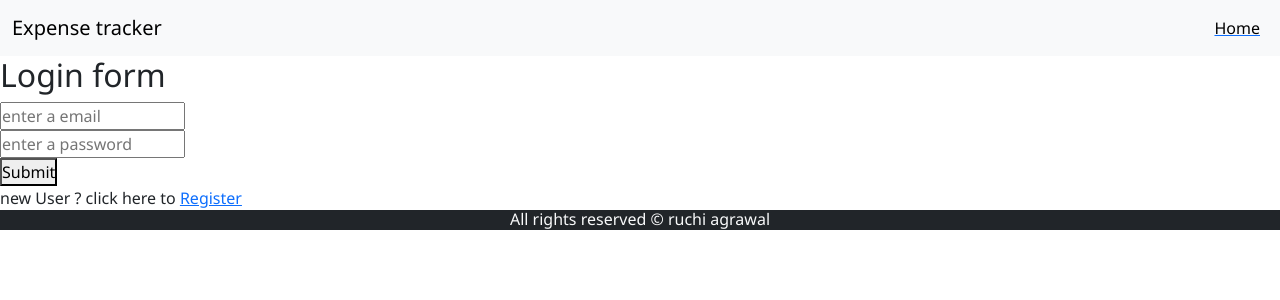
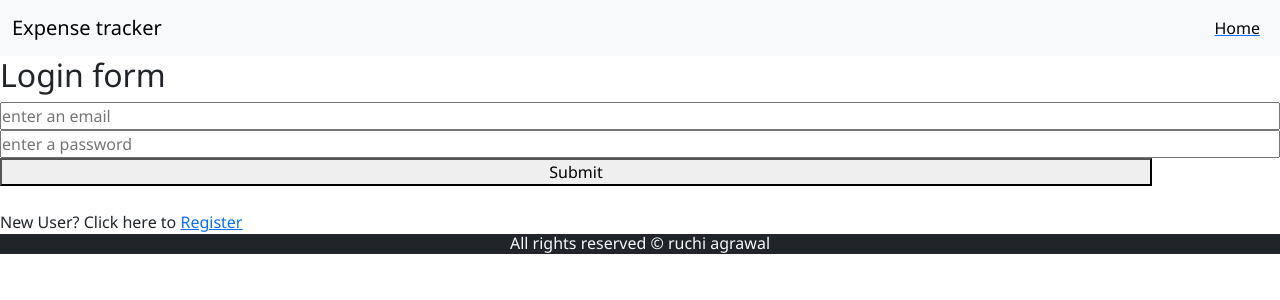
Before and after one commit to RuchiAgrawal9186/Expense-Tracker, a React (Create React App) app in the folder expense-tracker/: page /login in a window 1280 px wide. Shown: the top 300 px of the page. Built offline with nearby package versions, Linux system fonts and the light colour scheme.

Commit message:
private route functionality is done

```diff
--- a/expense-tracker/src/pages/Login.jsx
+++ b/expense-tracker/src/pages/Login.jsx
@@ -1,25 +1,73 @@
-import React from 'react'
-import { Link } from 'react-router-dom'
+import React, { useEffect, useState } from 'react';
+import { Link, useNavigate } from 'react-router-dom';
+import { url } from "../url.js";
+import axios from "axios";
+import Spinner from '../components/Spinner.jsx';
 
 const Login = () => {
+  const [email, setemail] = useState("");
+  const [password, setpassword] = useState("");
+
+  const [loading,setloading]=useState(false)
+
+  const navigate = useNavigate();
+
+  useEffect(() => {
+    const user = localStorage.getItem("user");
+    if (user) {
+      navigate("/");
+    }
+  }, []);
+
+  const handleSubmit = async (e) => {
+    e.preventDefault();
+
+    const obj = {
+      email,
+      password
+    };
+
+    try {
+      setloading(true)
+      const response = await axios.post(`${url}/users/login`, obj);
+      const data = response.data;
+      console.log(data);
+      console.log("login done");
+      localStorage.setItem("user", JSON.stringify({ ...data.user, password: "" }));
+      navigate("/");
+      setloading(false)
+    } catch (error) {
+      setloading(false)
+      console.log("not login");
+      console.log(error);
+    }
+  };
+
+  if (localStorage.getItem("user")) {
+    // If user is logged in, no need to render the login form
+    return null;
+  }
+
   return (
     <>
+    {loading ? <Spinner></Spinner> :
       <div className='login-page'>
+
         <h2>Login form</h2>
-     <form action="">
-
-        <input type="email" name="email" placeholder='enter a email'/>
+        <form action="" onSubmit={handleSubmit}>
+          <input type="email" name="email" value={email} placeholder='enter an email' style={{ width: "100%" }} onChange={(e) => setemail(e.target.value)} />
           <br />
-        <input type="password" name="password" placeholder='enter a password'/>
+          <input type="password" name="password" value={password} placeholder='enter a password' style={{ width: "100%" }} onChange={(e) => setpassword(e.target.value)} />
           <br />
-        <button>Submit</button>
-        <br/>
-        new User ? click here to <Link to='/register'>Register</Link>
-
+          <button style={{ width: "90%" }}>Submit</button>
+          <br />
+          <br />
+          New User? Click here to <Link to='/register'>Register</Link>
         </form>
       </div>
+    }
     </>
-  )
-}
+  );
+};
 
-export default Login
+export default Login;
--- a/expense-tracker/src/pages/Register.jsx
+++ b/expense-tracker/src/pages/Register.jsx
@@ -1,5 +1,7 @@
-import React, { useState } from 'react'
-import { Link } from 'react-router-dom'
+import React, { useEffect, useState } from 'react'
+import { Link ,useNavigate} from 'react-router-dom'
+import {url} from "../url.js"
+import axios from "axios"
 
 const Register = () => {
 
@@ -7,12 +9,31 @@ const Register = () => {
     const [email,setemail] = useState("")
     const [password,setpassword]=useState("")
 
+    const navigate = useNavigate()
+
+    // useEffect(()=>{
+    //   if(localStorage.getItem("user"))
+    //   {
+    //     navigate("/")
+    //   }
+    // },[navigate])
+
     const handleSubmit = (e) =>{
         e.preventDefault()
 
         let obj = {
             name,email,password
         }
+        axios.post(`${url}/users/register`,obj)
+        .then((res)=>{
+          console.log(res.data)
+          console.log("register done")
+          navigate("/login")
+        })
+        .catch((err)=>{
+          console.log("not register")
+          console.log(err)
+        })
         console.log(obj)
 
     }
```
Lines whose indentation alone changed are shown as unchanged.
